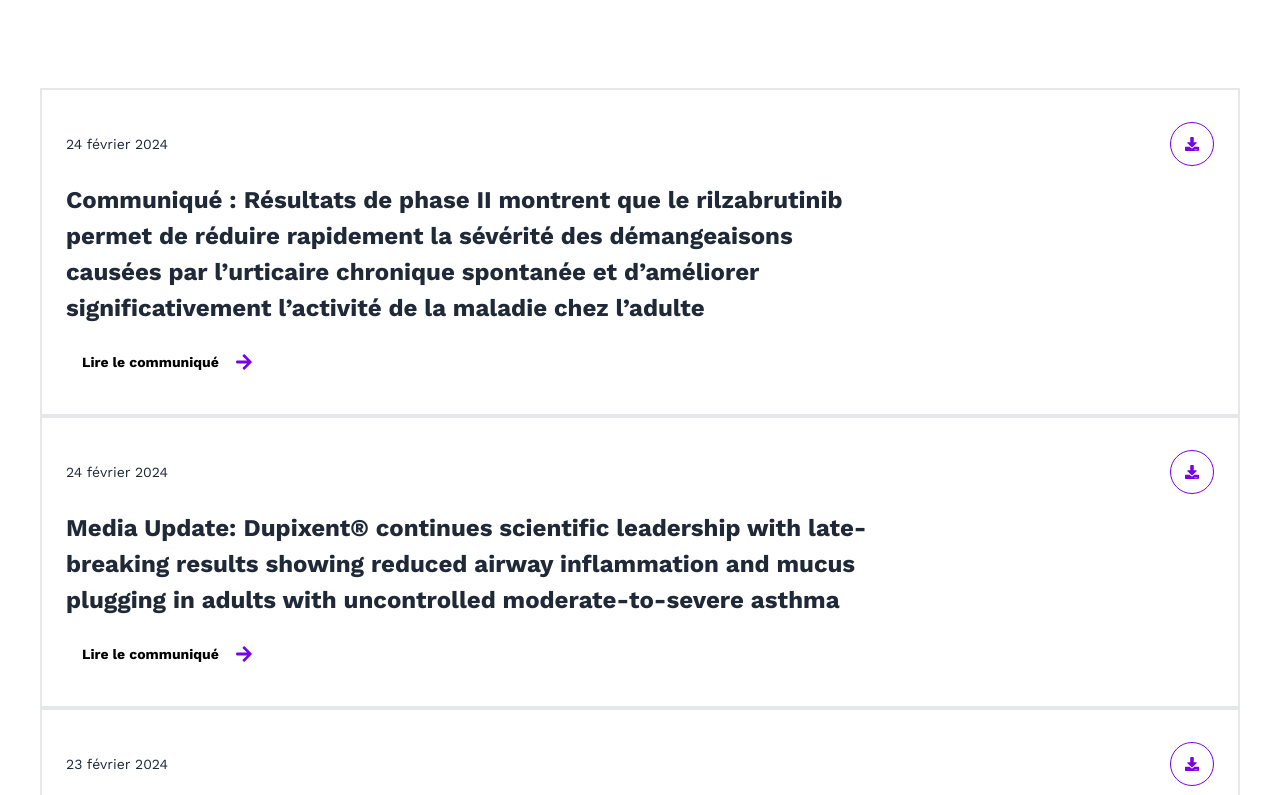
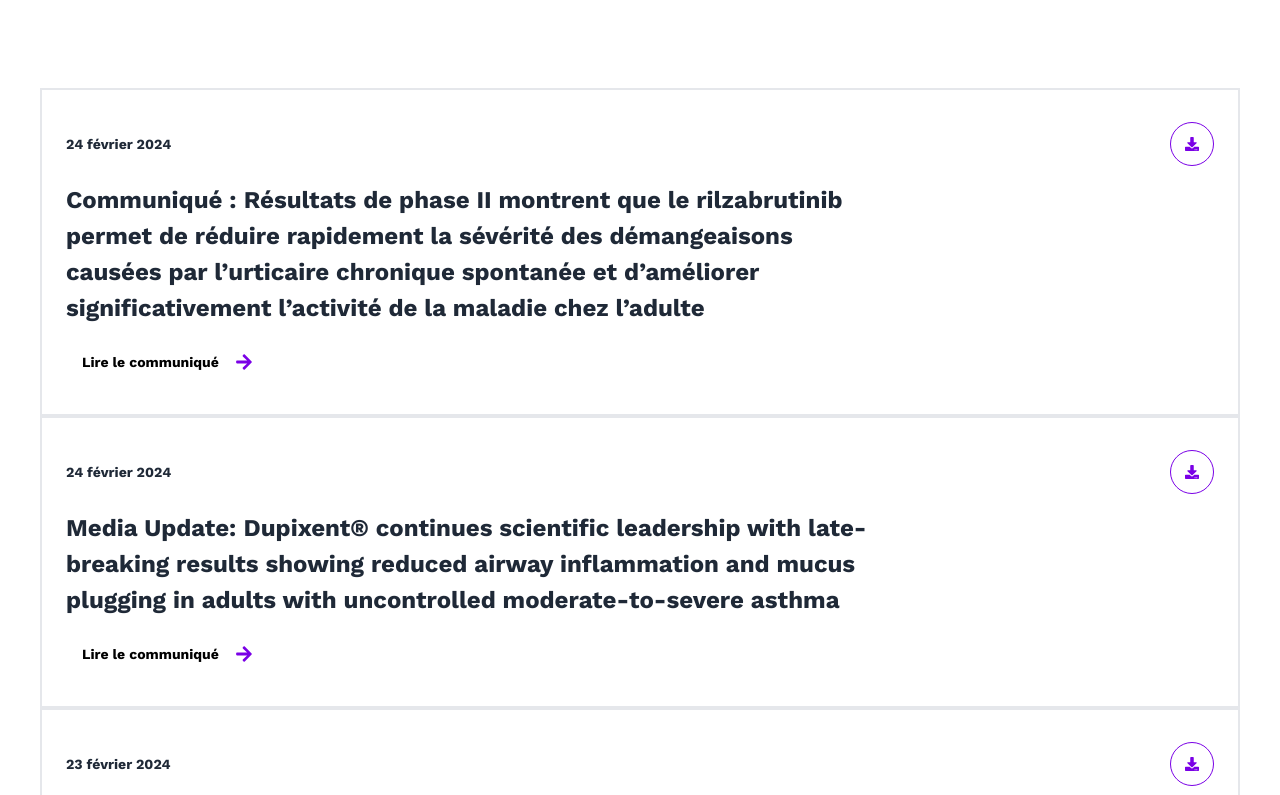
Before and after one commit to junik1337/void, a Next.js app: page / in a window 1280 px wide. Shown: the part 4605-5400 px from the top of the page. Built offline with nearby package versions, Linux system fonts and the light colour scheme.

Commit message:
DONEFinal

```diff
--- a/components/Information.tsx
+++ b/components/Information.tsx
@@ -16,7 +16,7 @@
 				{CardData4.map((card, index) => (
 					<div key={index} className='px-6 py-8 flex flex-col w-full border-2 gap-4'>
 						<div className='w-full flex justify-between items-center'>
-							<p className='text-sm w-fit'>{card.date}</p>
+							<p className='text-sm font-bold w-fit'>{card.date}</p>
 							<button className='w-[44px] md:flex hidden h-[44px] p-1 rounded-full border border-mypurple items-center justify-center'>
 								<FaDownload className='text-mypurple w-[14px] h-[14px]' />
 							</button>
```
